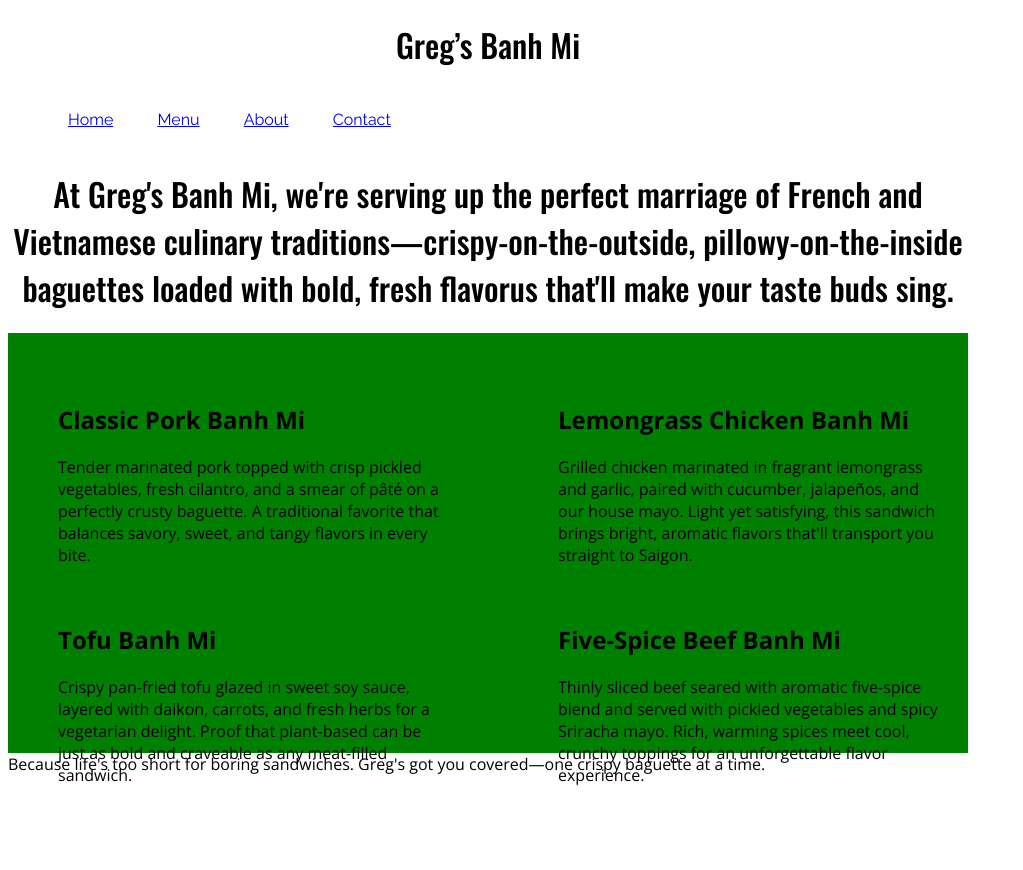
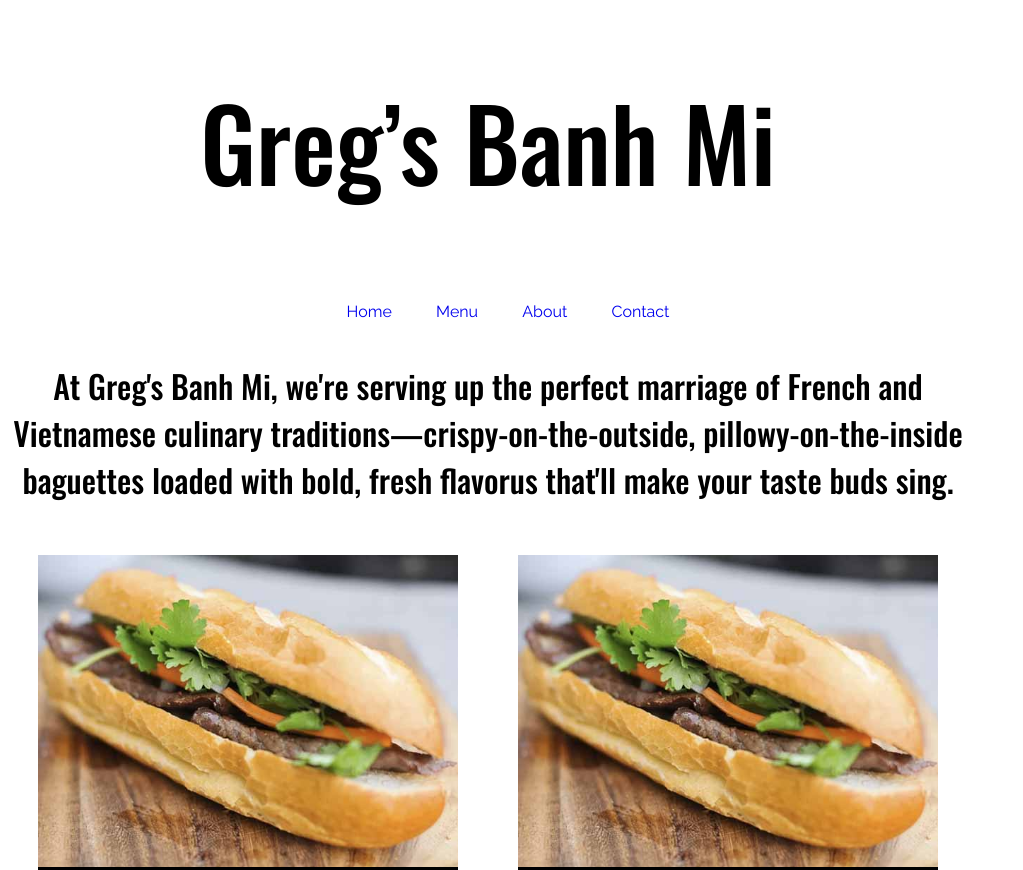
Before and after one commit to Eric481-0/Excercise-7, a plain HTML site: page index.html in a window 1280 px wide. Shown: the top 870 px of the page, without its empty margins (0-1023 px from the left). Before the commit the page ends 800 px from the top, so only its background shows below. Drawn offline with nearby package versions, Linux system fonts and the light colour scheme.

Commit message:
Excercise 6

```diff
--- a/index.html
+++ b/index.html
@@ -23,29 +23,55 @@
   font-optical-sizing: auto;
   font-weight: 500;
   font-style: normal;
+  text-align: center;
+  }
+
+
+  #site-title {
+    text-align: center;
+    font-size: 100px;
+  }
+  .container{
+    display: grid;
+    grid-template-columns: 50% 50%;
+  }
+  .grid-item{
+   margin: 30px;
+     background-color: black;
+
+  }
+  .grid-item:hover{
+    background-color: green;
+  }
+  p{
+    color: white;
+    text-align: center;
+    padding: 20px;
+  }
+  h2{
+    color: white;
     text-align: center;
   }
 
-  #site-title {
+  img{
+    width: 100%;
+  }
+
+  ul{
     text-align: center;
   }
-  .container{
+
+  li:hover{
     background-color: green;
-    display: grid;
-    grid-template-columns: 50% 50%;
-    gap: 20px
   }
-  .grid-item{
-      height: 100px;
-    width: 390px;
-    display: inline-block;
-    margin: 50px
+  ul a{
+    text-decoration: none;
   }
-
   li{
     display: Inline-block;
     margin: 20px;
   }
+
   nav {
   font-family: "Raleway", sans-serif;
   font-optical-sizing: auto;
@@ -54,6 +80,10 @@
   }
 
   footer {
+    padding: 50px;
+   background-color: grey;
+    text-align: center;
+    color: white;
 
   }
 
@@ -71,18 +101,22 @@
 <h1>At Greg's Banh Mi, we're serving up the perfect marriage of French and Vietnamese culinary traditions—crispy-on-the-outside, pillowy-on-the-inside baguettes loaded with bold, fresh flavorus that'll make your taste buds sing.</h1>
   <div class="container">
   <div class="grid-item">
+    <img src="banh-mi.jpg">
 <h2>Classic Pork Banh Mi</h2>
 <p>Tender marinated pork topped with crisp pickled vegetables, fresh cilantro, and a smear of pâté on a perfectly crusty baguette. A traditional favorite that balances savory, sweet, and tangy flavors in every bite.</p>
     </div>
   <div class="grid-item">
+     <img src="banh-mi.jpg">
 <h2>Lemongrass Chicken Banh Mi</h2>
 <p>Grilled chicken marinated in fragrant lemongrass and garlic, paired with cucumber, jalapeños, and our house mayo. Light yet satisfying, this sandwich brings bright, aromatic flavors that'll transport you straight to Saigon.</p>
   </div>
   <div class="grid-item">
+     <img src="banh-mi.jpg">
 <h2>Tofu Banh Mi</h2>
 <p>Crispy pan-fried tofu glazed in sweet soy sauce, layered with daikon, carrots, and fresh herbs for a vegetarian delight. Proof that plant-based can be just as bold and craveable as any meat-filled sandwich.</p>
   </div>
   <div class="grid-item">
+     <img src="banh-mi.jpg">
 <h2>Five-Spice Beef Banh Mi</h2>
 <p>Thinly sliced beef seared with aromatic five-spice blend and served with pickled vegetables and spicy Sriracha mayo. Rich, warming spices meet cool, crunchy toppings for an unforgettable flavor experience.</p>
   </div>
```
